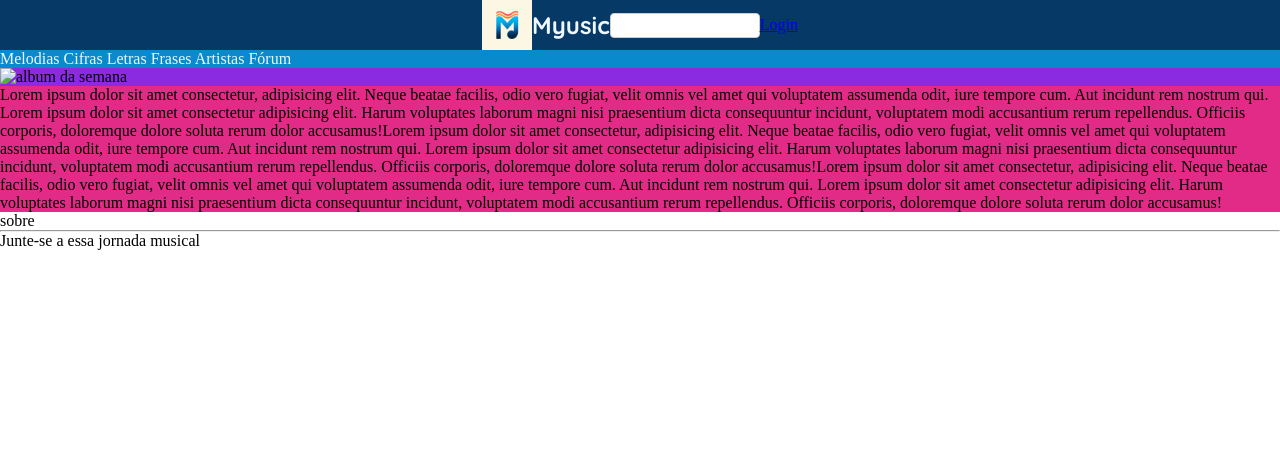
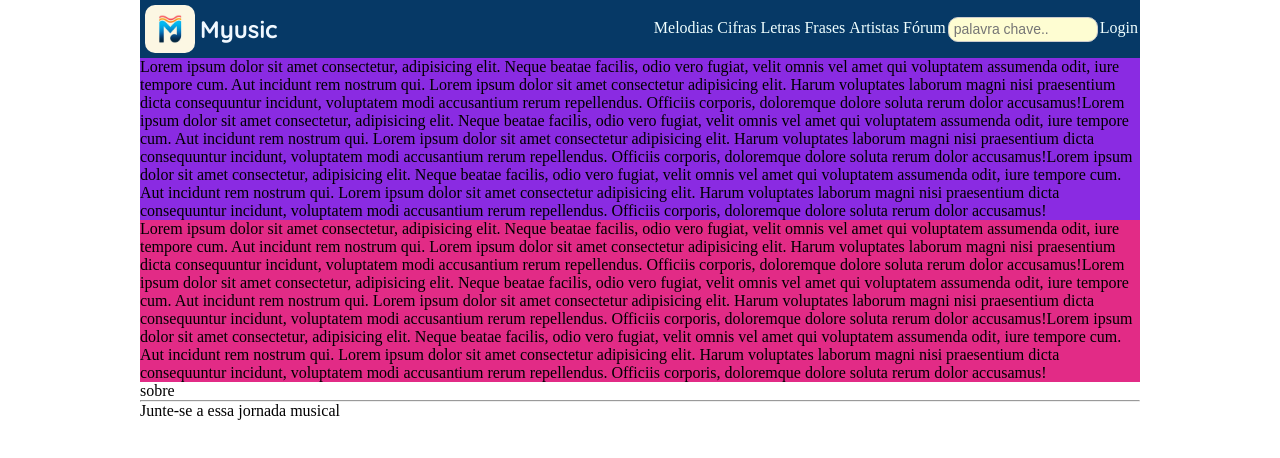
Before and after one commit to ElemCazumba/Myusic, a plain HTML site: page site-exemplo/Home/index.html in a window 1280 px wide. Drawn offline with Linux system fonts and the light colour scheme.

Commit message:
Edd
Mais edições na parte do estilo do site

```diff
--- a/site-exemplo/Home/index.html
+++ b/site-exemplo/Home/index.html
@@ -9,26 +9,29 @@
 </head>
 <body>
     <header>
-        <img id="imglogo" src="imagens/_9cde944e-0f47-424b-80cc-b0e93637b1e8.jpeg" alt="logomyusic">
-        <h2>Myusic</h2>
-        <input type="search">
+        <div id="divlogo">
+            <img id="imglogo" src="imagens/_9cde944e-0f47-424b-80cc-b0e93637b1e8.jpeg" alt="logomyusic">
+            <h2>Myusic</h2>
+        </div>
+        <div id="divnav">
+            <nav>
+                <a class="navegacao" href="../melodias/melodias.html">Melodias</a>
+                <a class="navegacao" href="../cifras/cifras.html">Cifras</a>
+                <a class="navegacao" href="../letras/letras.html">Letras</a>
 
-        <a href="../login/login.html">Login</a>
+                <a class="navegacao" href="../frases/frases.html">Frases</a>
+                <a class="navegacao" href="../artistas/artistas.html">Artistas</a>
+                <a class="navegacao" href="">Fórum</a>
+                <input type="search" placeholder="palavra chave..">
+                <a class="navegacao" id="alogin" href="../login/login.html">Login</a>
+            </nav>
+
+        </div>
     </header>
-    <nav>
-        <a href="../melodias/melodias.html">Melodias</a>
-        <a href="../cifras/cifras.html">Cifras</a>
-        <a href="../letras/letras.html">Letras</a>
 
-        <a href="../frases/frases.html">Frases</a>
-        <a href="../artistas/artistas.html">Artistas</a>
-        <a href="">Fórum</a>
-    </nav>
     <main>
         <div id="banner">
-<picture>
-<img src="" alt="album da semana">
-</picture>
+            <p>Lorem ipsum dolor sit amet consectetur, adipisicing elit. Neque beatae facilis, odio vero fugiat, velit omnis vel amet qui voluptatem assumenda odit, iure tempore cum. Aut incidunt rem nostrum qui. Lorem ipsum dolor sit amet consectetur adipisicing elit. Harum voluptates laborum magni nisi praesentium dicta consequuntur incidunt, voluptatem modi accusantium rerum repellendus. Officiis corporis, doloremque dolore soluta rerum dolor accusamus!Lorem ipsum dolor sit amet consectetur, adipisicing elit. Neque beatae facilis, odio vero fugiat, velit omnis vel amet qui voluptatem assumenda odit, iure tempore cum. Aut incidunt rem nostrum qui. Lorem ipsum dolor sit amet consectetur adipisicing elit. Harum voluptates laborum magni nisi praesentium dicta consequuntur incidunt, voluptatem modi accusantium rerum repellendus. Officiis corporis, doloremque dolore soluta rerum dolor accusamus!Lorem ipsum dolor sit amet consectetur, adipisicing elit. Neque beatae facilis, odio vero fugiat, velit omnis vel amet qui voluptatem assumenda odit, iure tempore cum. Aut incidunt rem nostrum qui. Lorem ipsum dolor sit amet consectetur adipisicing elit. Harum voluptates laborum magni nisi praesentium dicta consequuntur incidunt, voluptatem modi accusantium rerum repellendus. Officiis corporis, doloremque dolore soluta rerum dolor accusamus!</p>
         </div>
         <div id="conteudo">
 <p>Lorem ipsum dolor sit amet consectetur, adipisicing elit. Neque beatae facilis, odio vero fugiat, velit omnis vel amet qui voluptatem assumenda odit, iure tempore cum. Aut incidunt rem nostrum qui. Lorem ipsum dolor sit amet consectetur adipisicing elit. Harum voluptates laborum magni nisi praesentium dicta consequuntur incidunt, voluptatem modi accusantium rerum repellendus. Officiis corporis, doloremque dolore soluta rerum dolor accusamus!Lorem ipsum dolor sit amet consectetur, adipisicing elit. Neque beatae facilis, odio vero fugiat, velit omnis vel amet qui voluptatem assumenda odit, iure tempore cum. Aut incidunt rem nostrum qui. Lorem ipsum dolor sit amet consectetur adipisicing elit. Harum voluptates laborum magni nisi praesentium dicta consequuntur incidunt, voluptatem modi accusantium rerum repellendus. Officiis corporis, doloremque dolore soluta rerum dolor accusamus!Lorem ipsum dolor sit amet consectetur, adipisicing elit. Neque beatae facilis, odio vero fugiat, velit omnis vel amet qui voluptatem assumenda odit, iure tempore cum. Aut incidunt rem nostrum qui. Lorem ipsum dolor sit amet consectetur adipisicing elit. Harum voluptates laborum magni nisi praesentium dicta consequuntur incidunt, voluptatem modi accusantium rerum repellendus. Officiis corporis, doloremque dolore soluta rerum dolor accusamus!</p>
--- a/site-exemplo/Home/styleHome.css
+++ b/site-exemplo/Home/styleHome.css
@@ -5,7 +5,7 @@
 cor1 - #F25E6B
 cor2 - #063966
 cor3 - #098ACC
-cor4 - #F2EDDC
+cor4 - #FDF8E5;
 cor5 - #F27F1B
 
 fonte titulo - (google fonts)Quicksand  / space grotesk / rowdies e Spicy Rice
@@ -16,54 +16,89 @@ fonte paragrafos - Rubik / Nunito e Outfit
 :root{
   --corprincipal:#063966;
   --corsecundária:#098ACC;
+  --brancologo:#fdf8e5;
+  --cordestaque:#F25E6B;
 }
 *{
   padding: 0;
   margin: 0;
 }
+body{
+  max-width: 1000px;
+  min-width: 300px;
+  margin: auto;
+  background-color: #ffffff;
+}
 
 header{
   background-color: var(--corprincipal);
   display: flex;
-  justify-content: center;  /* Center horizontally */
+  justify-content: space-between;  /* Center horizontally */
+  align-items: center;
+  min-height: 0px;
+  position: relative;
+  min-height:50px ;
+}
+header> div#divlogo >h2{
+  font-family:'Quicksand', 'arial';
+  color: aliceblue;
+
+}
+header> div#divlogo  {
+  display: flex;
+  justify-content: center;
   align-items: center;
 }
-
-img#imglogo{
+header> div#divlogo >img#imglogo{
   width: 50px;
-  height: 50px;
+  height: 48px;
+  margin:5px;
+  border-radius: 10px;
 }
-input{
-
+header> div#divnav input{
   width: 150px;
   height: 25px;
   font-size: 14px;
   padding: 5px;
   border: 1px solid #ccc;
-  border-radius: 4px;
+  border-radius: 10px;
   }
-h2{
-  font-family:'Quicksand' ;
-  color: aliceblue;
+  header> div#divnav{
+    display: flex;
+    justify-content: flex-end;
+  }
+  header> div#divnav input{
+    background-color: #fefdd2;
+    }
+
+
+
+
+nav{
+display: flex;
+justify-content: flex-end;
+color: #ffffff;
+
+
+}
+nav>a{
+  text-decoration: aliceblue;
+  padding: 2px;
+  color: azure;
+
+}
+nav>a:hover{
+  background-color:var(--brancologo);
+  color: var(--corprincipal);
+  border-radius: 3px;
 }
 
 div#banner{
   background-color: blueviolet;
+  display: flex;
+  justify-content: center;
 }
+
 div#conteudo{
   background-color: rgb(226, 43, 134);
-}
-nav{
-  background-color: var(--corsecundária);
-  justify-content: center;
-  align-items: center;
-}
-nav>a{
-  color: aliceblue;
-  text-decoration: aliceblue;
-
-}
-nav>a:hover{
-  background-color: chocolate;
-  border-radius: 3px;
-}
+ }
```
Also changed, not shown: site-exemplo/Home/imagens/Captura de tela 2024-06-26 080951.png (added).
